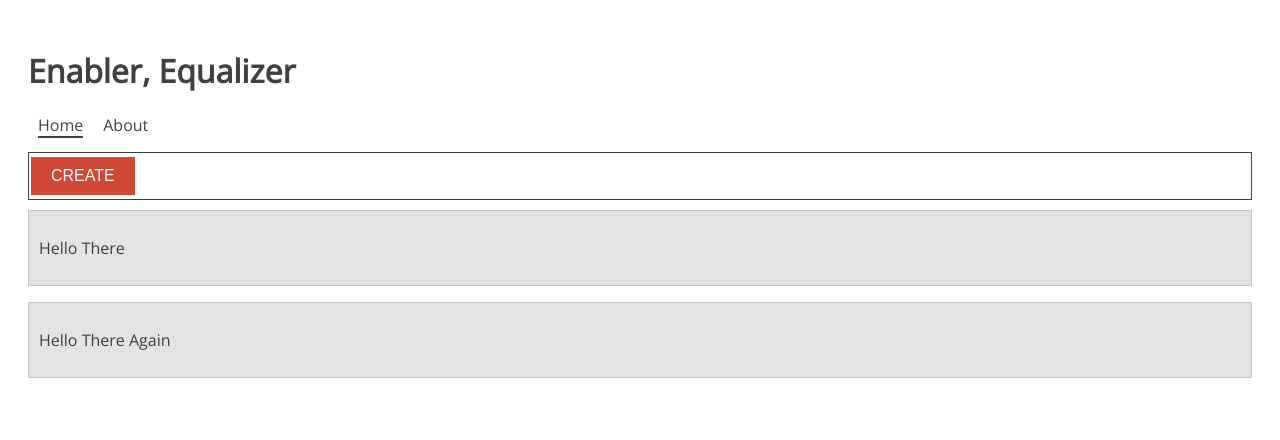
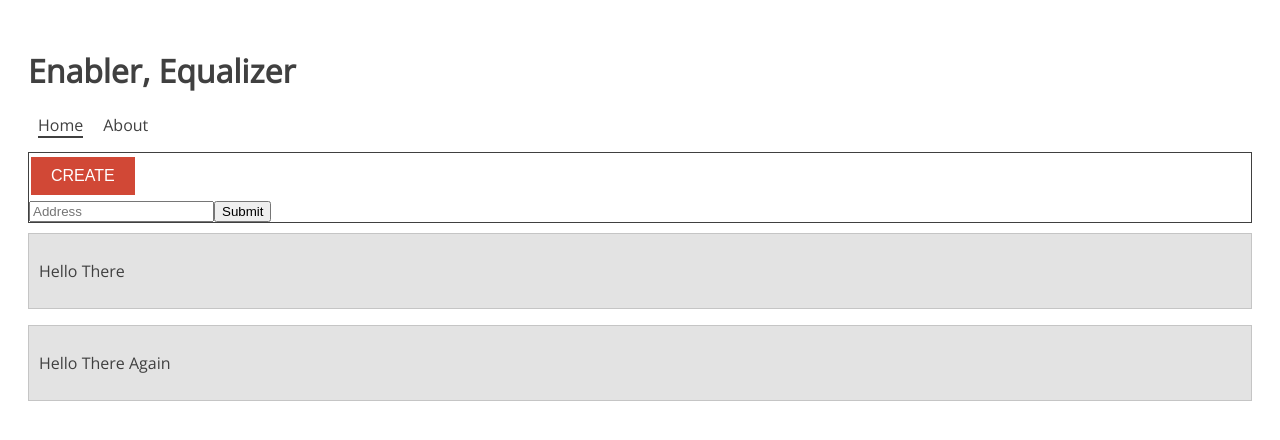
Before and after one commit to neomi2428/neomi2428.github.io, a Vue app: page / in a window 1280 px wide. Both pictures are taken after a click on the button "CREATE". Shown: the top 440 px of the page. Built offline with nearby package versions, Linux system fonts and the light colour scheme.

Commit message:
added a form for schedule

```diff
--- a/src/components/Home.vue
+++ b/src/components/Home.vue
@@ -3,6 +3,10 @@
     <div id="scheduleListWrapper">
       <!-- TODO: Make a SmallButton component, Use @import for a button style -->
       <button @click="createSchedule" class="red-botton">CREATE</button>
+      <form id="scheduleForm" method="post">
+        <input type="text" placeholder="Address">
+        <input type="submit" value="Submit">
+      </form>
     </div>
     <message>Hello There</message>
     <message>Hello There Again</message>
@@ -25,6 +29,7 @@ export default {
   },
   methods: {
     createSchedule () {
+      document.getElementById('scheduleForm').style.display = 'block'
       console.log('Do you want to create a schedule?')
     }
   }
@@ -50,4 +55,8 @@ export default {
   font-size: 16px
   margin: 4px 2px
   padding: 10px 20px
+
+#scheduleForm
+  display: none
+
 </style>
```
